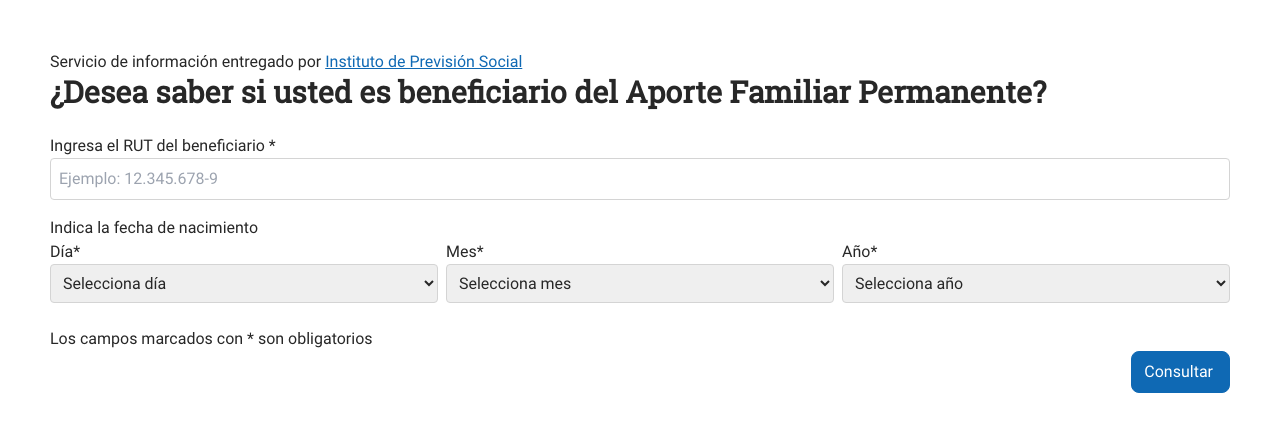
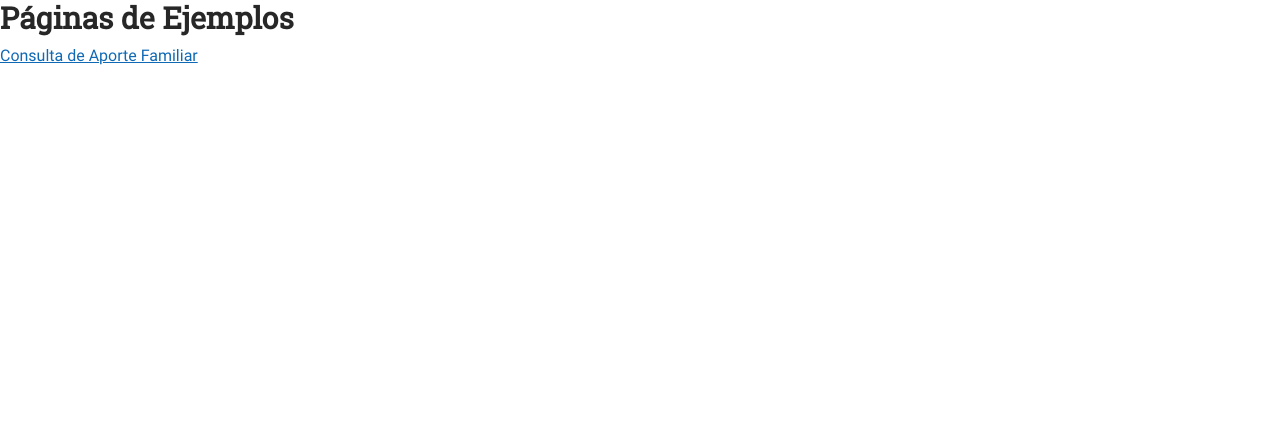
Before and after one commit to perezguedesmaikel/example-kunapack, a Nuxt app: page / in a window 1280 px wide. Shown: the top 432 px of the page. Built offline with nearby package versions, Linux system fonts and the light colour scheme.

Commit message:
Refactored the App main structure: now shows a example pages index.

```diff
--- a/app.vue
+++ b/app.vue
@@ -1,61 +1,3 @@
 <template>
-  <div class="p-[50px]">
-    <div class="columns">
-      <div role="main" aria-label="Consulta para saber si usted es el beneficiario del Aporte Familiar Permanente" class="column">
-        <header class="mb-6">
-          <span class="is-upper-text-title">
-            Servicio de información entregado por
-            <a href="https://www.chileatiende.gob.cl/instituciones/AL005"
-               title="Página web del Instituto de Previsión Social IPS" class="link">
-              Instituto de Previsión Social
-            </a>
-          </span>
-
-          <h1>¿Desea saber si usted es beneficiario del Aporte Familiar Permanente?</h1>
-        </header>
-
-        <section id="form_global" role="form">
-          <div class="form-sector">
-            <div class="field">
-              <DsInput v-model="data.rut" label="Ingresa el RUT del beneficiario"
-                placeholderText="Ejemplo: 12.345.678-9"
-                required />
-            </div>
-
-            <div class="columns is-mobile">
-              <div class="column">
-                <div class="field">
-                  <DsDatePicker v-model="data.date"
-                    labelText="Indica la fecha de nacimiento" required />
-
-                </div>
-              </div>
-            </div>
-          </div>
-
-          <div class="cont-req">
-            <span>Los campos marcados con * son obligatorios</span>
-          </div>
-
-          <div class="flex justify-end cont-btn">
-            <DsButton color="primary" title="Continuar al paso siguiente">
-              Consultar
-            </DsButton>
-          </div>
-        </section>
-      </div>
-    </div>
-  </div>
+  <NuxtPage />
 </template>
-
-<script setup>
-  import DsInput from './components/DesignSystem/components/form/input/DsInput.vue';
-  import DsDatePicker from '~/components/DesignSystem/components/form/datePicker/DsDatePicker.vue';
-  import DsButton from './components/DesignSystem/components/basic/button/DsButton.vue';
-
-  const data = reactive({
-    rut: '',
-    date: null,
-  });
-
-</script>
--- /dev/null
+++ b/pages/index.vue
@@ -0,0 +1,13 @@
+<template>
+  <h1>Páginas de Ejemplos</h1>
+
+  <div>
+    <ul>
+      <li>
+        <NuxtLink to="/consulta-aporte-familiar">
+          Consulta de Aporte Familiar
+        </NuxtLink>
+      </li>
+    </ul>
+  </div>
+</template>
```
